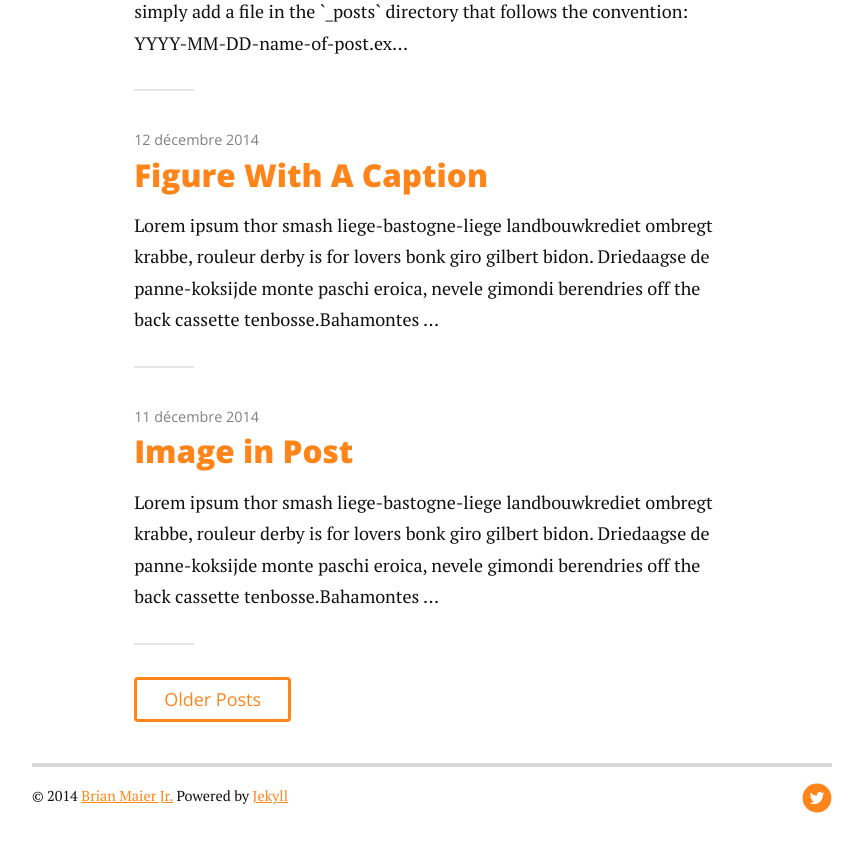
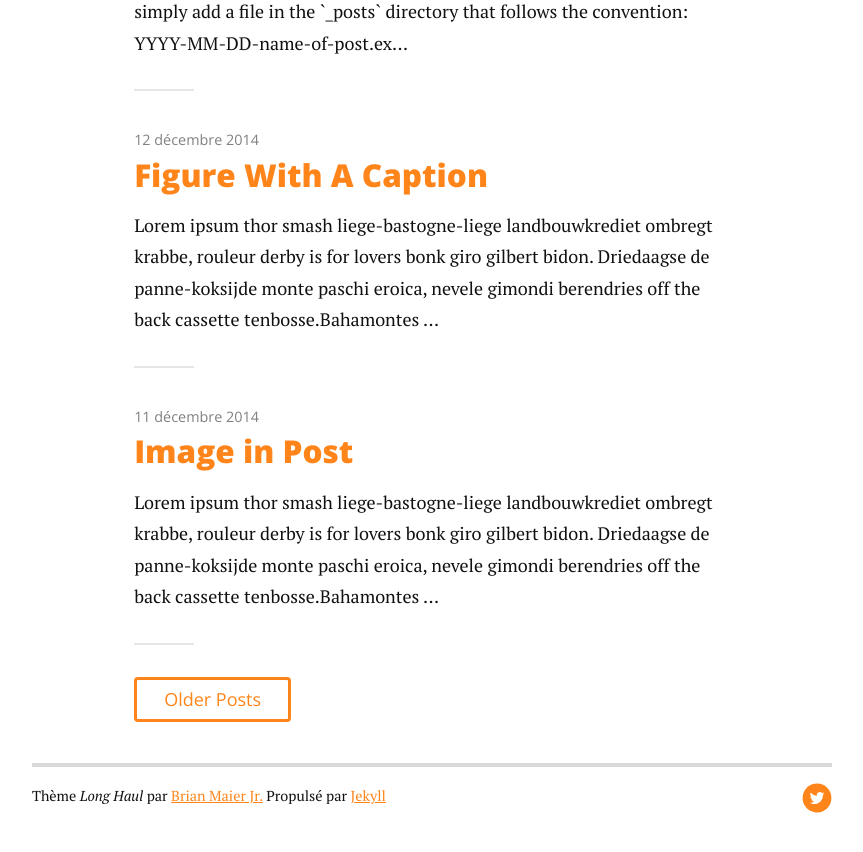
Before and after one commit to Ogoldfish/ogoldfish.github.io, a Jekyll site: the page built from index.html, in a window 1280 px wide and 900 px high, scrolled down 1176 px. Shown: the top 852 px of the window, without its empty margins (208-1071 px from the left). Built offline with Jekyll 4.4.1, drawn with Linux system fonts in a browser that asks for light colours; nearby versions of some CDN libraries; Markdown is read by kramdown in place of the engine named in the settings; the list of posts is cut into pages by our own code.

Commit message:
Ajustement du footer

```diff
--- a/_includes/footer.html
+++ b/_includes/footer.html
@@ -1,6 +1,6 @@
 <div class="footer">
    <div class="container">
-      <p class="copy">&copy; 2014 <a href="http://brianmaierjr.com">Brian Maier Jr.</a> Powered by <a href="http://jekyllrb.com">Jekyll</a></p>
+      <p class="copy">Thème <i>Long Haul</i> par <a href="http://brianmaierjr.com">Brian Maier Jr.</a> Propulsé par <a href="http://jekyllrb.com">Jekyll</a></p>
 
       <div class="footer-links">
          <ul class="noList">
```
